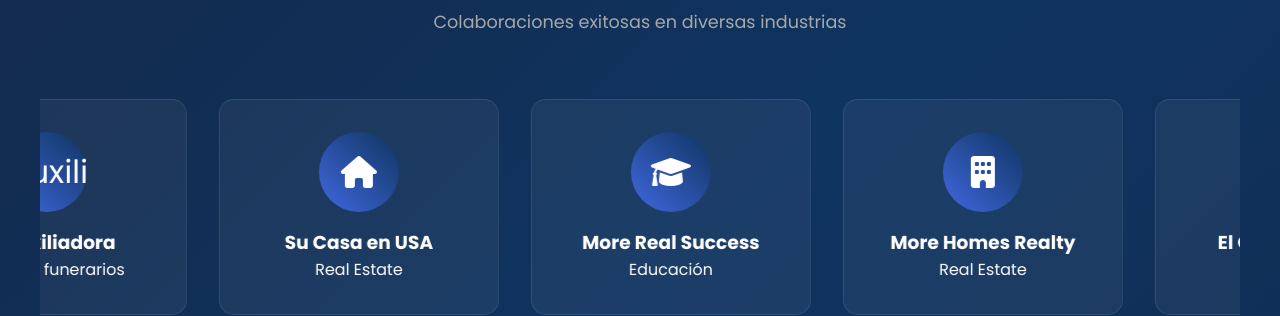
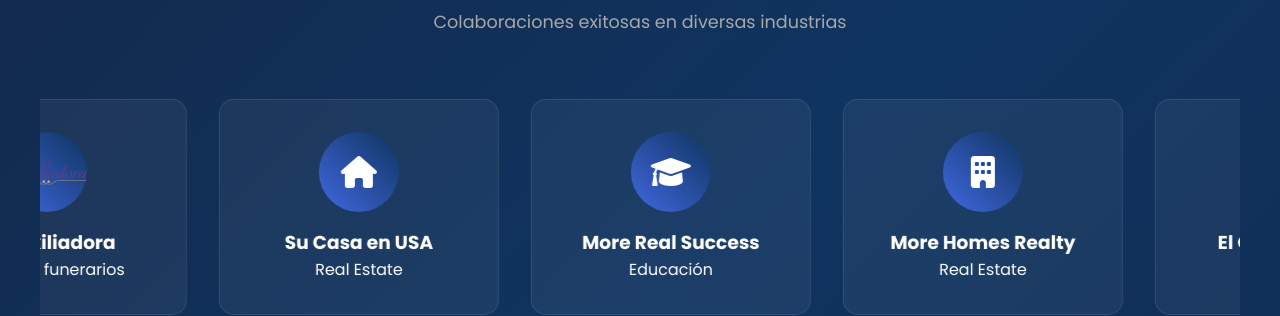
Before and after one commit to pedrodavila-mkt/Website-CV, a plain HTML site: page index.html in a window 1280 px wide. Shown: the part 1740-2056 px from the top of the page. Drawn offline with Linux system fonts and the light colour scheme.

Commit message:
Update index.html

```diff
--- a/index.html
+++ b/index.html
@@ -1116,7 +1116,7 @@
                         </div>
                         <div class="brand-card">
                             <div class="brand-logo">
-                                <img src="auxiliadora.png" alt="auxiliadora" style="width: 80px; height: 80px; object-fit: contain;">
+                                <img src="img/auxiliadora.png" alt="auxiliadora" style="width: 80px; height: 80px; object-fit: contain;">
                             </div>
                             <h3>La Auxiliadora</h3>
                             <p data-en="Funeral Services">Servicios funerarios</p>
```
